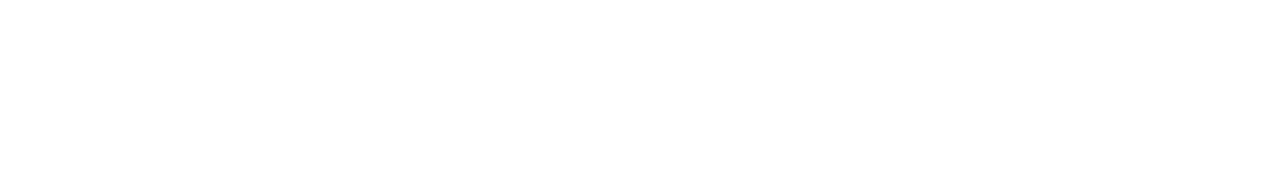
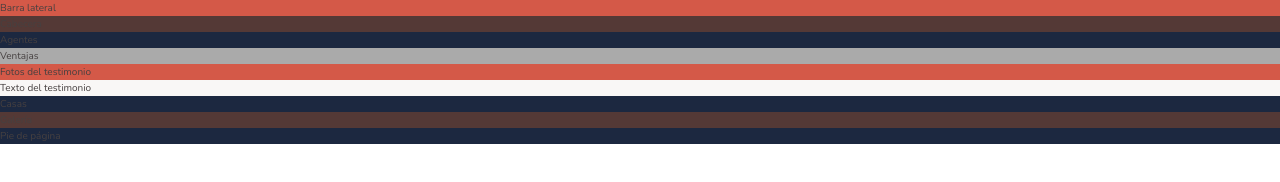
Before and after one commit to gerardoparrajc/css-grid, a website: page index.html in a window 1280 px wide. Drawn offline with nearby package versions, Linux system fonts and the light colour scheme.

Commit message:
Creadas las secciones y asignado un color a cada una de ellas para identificarlas

```diff
--- a/index.html
+++ b/index.html
@@ -22,6 +22,32 @@
     <link rel="stylesheet" href="css/style.css">
 </head>
 <body class="container">
-
+    <div class="sidebar">
+        Barra lateral
+    </div>
+    <header class="header">
+        Cabecera
+    </header>
+    <div class="agents">
+        Agentes
+    </div>
+    <section class="features">
+        Ventajas
+    </section>
+    <div class="story__pictures">
+        Fotos del testimonio
+    </div>
+    <div class="story__content">
+        Texto del testimonio
+    </div>
+    <div class="homes">
+        Casas
+    </div>
+    <div class="gallery">
+        Galería
+    </div>
+    <footer class="footer">
+        Pie de página
+    </footer>
 </body>
 </html>
--- a/sass/_agents.scss
+++ b/sass/_agents.scss
@@ -0,0 +1,3 @@
+.agents {
+    background-color: $color-secondary;
+}
--- a/sass/_features.scss
+++ b/sass/_features.scss
@@ -0,0 +1,3 @@
+.features {
+    background-color: $color-grey-light-2;
+}
--- a/sass/_footer.scss
+++ b/sass/_footer.scss
@@ -0,0 +1,3 @@
+.footer {
+    background-color: $color-secondary;
+}
--- a/sass/_gallery.scss
+++ b/sass/_gallery.scss
@@ -0,0 +1,3 @@
+.gallery {
+    background-color: $color-grey-dark-1;
+}
--- a/sass/_header.scss
+++ b/sass/_header.scss
@@ -0,0 +1,3 @@
+.header {
+    background-color: $color-grey-dark-1;
+}
--- a/sass/_homes.scss
+++ b/sass/_homes.scss
@@ -0,0 +1,3 @@
+.homes {
+    background-color: $color-secondary;
+}
--- a/sass/_sidebar.scss
+++ b/sass/_sidebar.scss
@@ -0,0 +1,3 @@
+.sidebar {
+    background-color: $color-primary;
+}
--- a/sass/_stories.scss
+++ b/sass/_stories.scss
@@ -0,0 +1,9 @@
+.story {
+    &__pictures {
+        background-color: $color-primary;
+    }
+
+    &__content {
+        background-color: $color-grey-light-1;
+    }
+}
```
Also changed, not shown: css/style.css.
